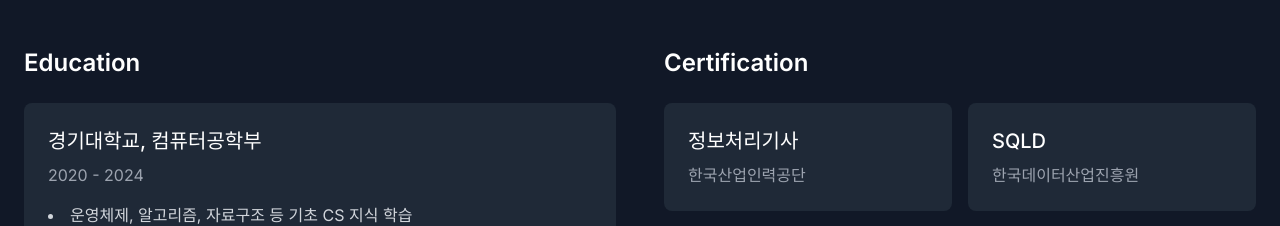
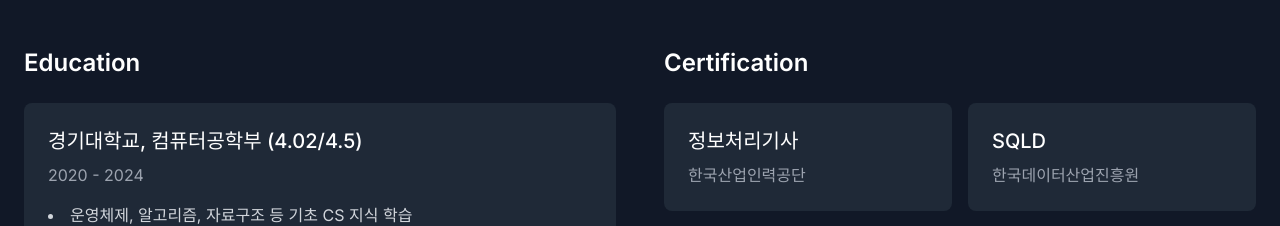
Before and after one commit to isyoudwn/front-basic-portfolio, a Next.js app: page / in a window 1280 px wide. Shown: the part 4580-4806 px from the top of the page. Built offline with nearby package versions, Linux system fonts and the light colour scheme.

Commit message:
education 학점 추가

```diff
--- a/app/page.tsx
+++ b/app/page.tsx
@@ -229,7 +229,7 @@ export default function Home() {
             <div>
               <h3 className="text-2xl font-semibold mb-6">Education</h3>
               <div className="bg-gray-800 p-6 rounded-lg mb-6">
-                <h4 className="text-xl font-medium mb-2">경기대학교, 컴퓨터공학부</h4>
+                <h4 className="text-xl font-medium mb-2">경기대학교, 컴퓨터공학부 (4.02/4.5)</h4>
                 <p className="text-gray-400 mb-4">2020 - 2024</p>
                 <ul className="list-disc list-inside text-gray-300 space-y-2">
                   <li>운영체제, 알고리즘, 자료구조 등 기초 CS 지식 학습</li>
```
